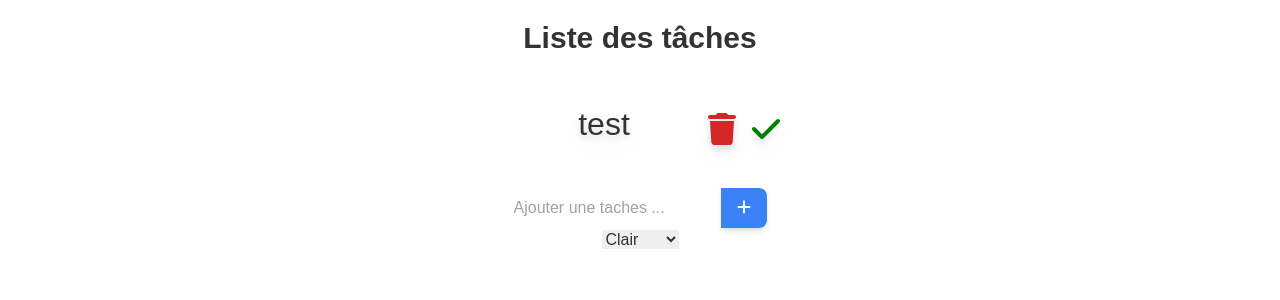
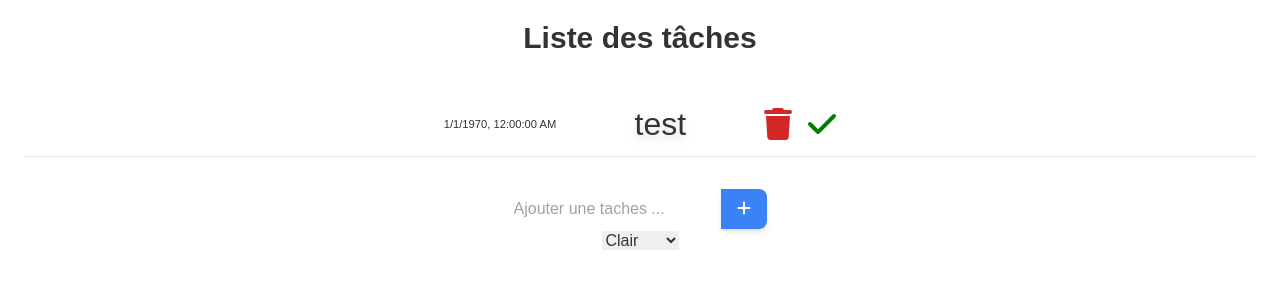
Before and after one commit to Padiwa/react-dockerized, a React app: page / in a window 1280 px wide. Shown: the top 300 px of the page. Built offline with nearby package versions, Linux system fonts and the light colour scheme.

Commit message:
Modif css

```diff
--- a/src/components/Tache.jsx
+++ b/src/components/Tache.jsx
@@ -8,18 +8,27 @@ const Tache = ({ details }) => {
     const tacheDone = details.done ? 'done' : '';
     const statusIcon = details.done ? faArrowRotateLeft : faCheck;
     const statusIconColor = details.done ? "#eb8a37" : "green";
+    const createdAt = new Date(details.id);
+    console.log(createdAt);
     return (
-        <li key={details.id} >
+        <li key={details.id}  >
+            <div className="border-b flex items-center justify-center">
+                <span className={tacheDone + " createdAt"}>{createdAt.toLocaleString()}</span>
                 <div className="drop-shadow-lg">
                     <span className={tacheDone + " m-2 w-48  inline-block px-4 task"}>
                         {details.text}
                     </span>
+                </div>
+                <div>
+
                     <FontAwesomeIcon
                         color="#d32626"
                         className="fa-2xl mr-4"
                         icon={faTrash}
                         onClick={() => dispatch(deleteTask(details.id))}
                     />
+                </div>
+                <div>
                     <FontAwesomeIcon
                         icon={statusIcon}
                         className="fa-2xl"
@@ -27,6 +36,8 @@ const Tache = ({ details }) => {
                         onClick={() => dispatch(toggleTask(details.id))}
                     />
                 </div>
+            </div>
+
         </li >
     )
 
--- a/src/styles.css
+++ b/src/styles.css
@@ -39,3 +39,7 @@ li {
 .task {
   font-size: 2rem;
 }
+
+.createdAt {
+  font-size: 0.7rem;
+}
```
Lines whose indentation alone changed are shown as unchanged.
